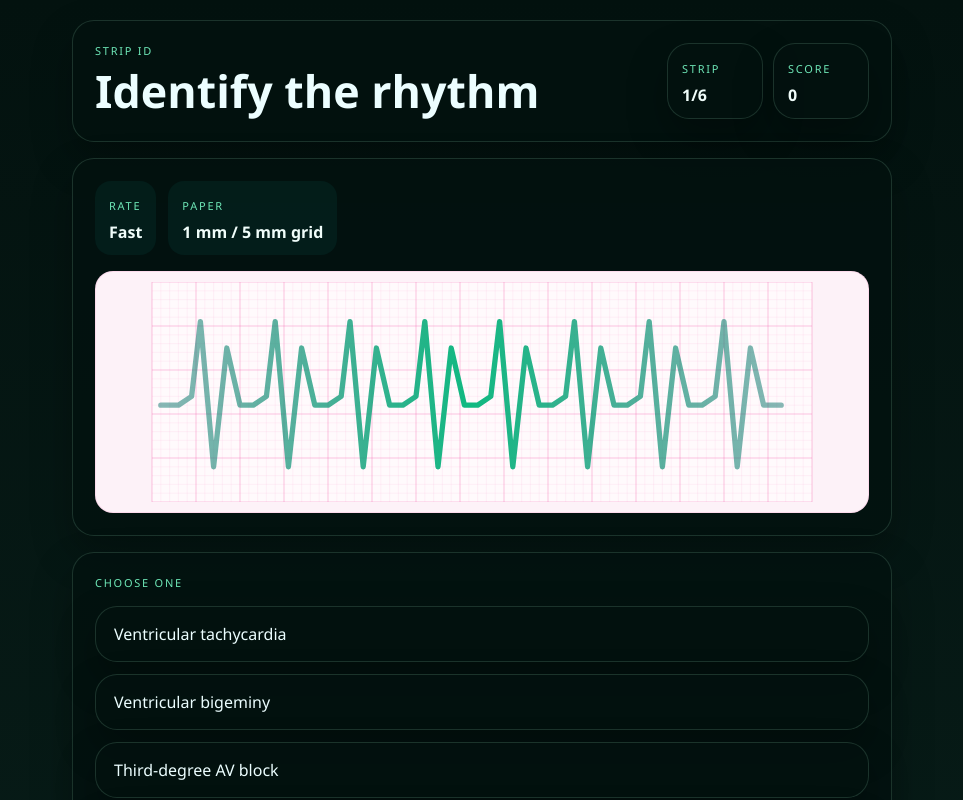
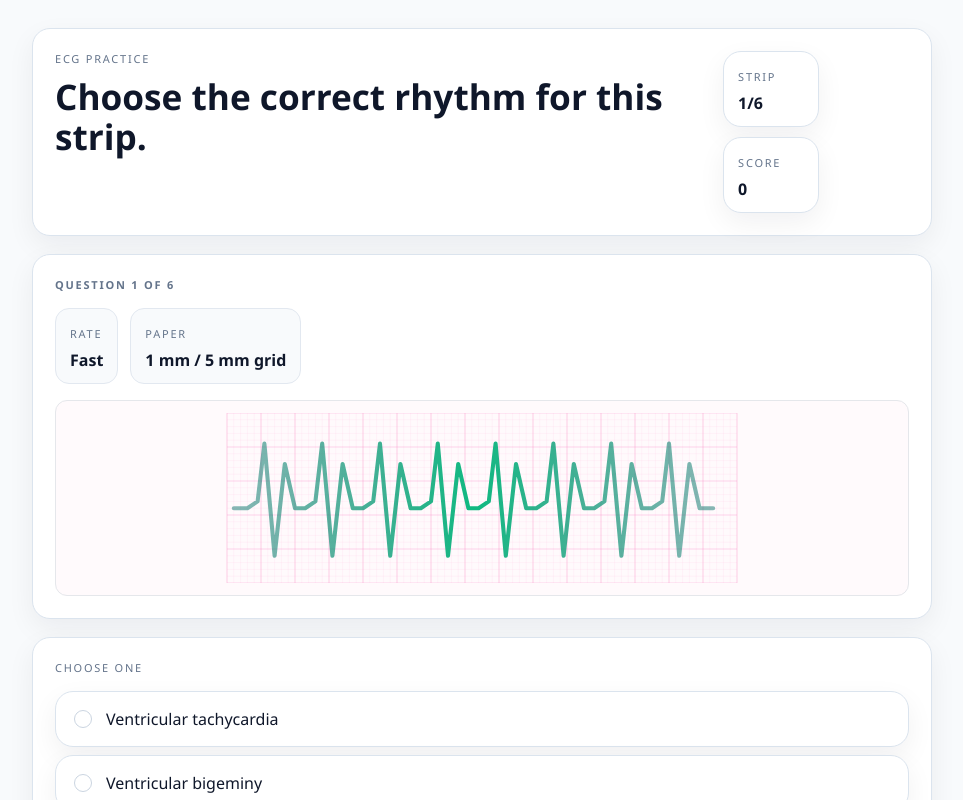
Before and after one commit to Mathewmoslow/vt-rhythm-game, a React (Vite) app: page / in a window 1280 px wide. Shown: the top 800 px of the page, without its empty margins (158-1121 px from the left). Built offline with nearby package versions, Linux system fonts and the light colour scheme.

Commit message:
Make quiz UI resemble practice test layout

```diff
--- a/src/App.jsx
+++ b/src/App.jsx
@@ -139,8 +139,8 @@ export default function App() {
       <div className="app-card">
         <header className="topbar">
           <div>
-            <div className="eyebrow">Strip ID</div>
-            <h1>Identify the rhythm</h1>
+            <div className="eyebrow">ECG Practice</div>
+            <h1>Choose the correct rhythm for this strip.</h1>
           </div>
           <div className="score-row">
             <ScorePill label="Strip" value={`${index + 1}/${strips.length}`} />
@@ -149,6 +149,7 @@ export default function App() {
         </header>
 
         <section className="strip-card">
+          <div className="prompt-line">Question {index + 1} of {strips.length}</div>
           <div className="strip-meta">
             <div className="meta-item">
               <span>Rate</span>
@@ -179,7 +180,8 @@ export default function App() {
                   onClick={() => choose(optionIndex)}
                   disabled={revealed}
                 >
-                  {option}
+                  <span className="option-radio" />
+                  <span>{option}</span>
                 </button>
               );
             })}
--- a/src/styles.css
+++ b/src/styles.css
@@ -1,8 +1,8 @@
 :root {
   font-family: "Avenir Next", "Segoe UI", sans-serif;
-  color: #ecfeff;
-  background: linear-gradient(180deg, #03120f 0%, #071b17 100%);
-  color-scheme: dark;
+  color: #0f172a;
+  background: #f8fafc;
+  color-scheme: light;
 }
 
 * {
@@ -27,14 +27,14 @@ button {
 
 .page-shell {
   min-height: 100vh;
-  padding: 20px;
+  padding: 28px 20px 40px;
 }
 
 .app-card {
-  max-width: 820px;
+  max-width: 900px;
   margin: 0 auto;
   display: grid;
-  gap: 16px;
+  gap: 18px;
 }
 
 .topbar,
@@ -43,10 +43,10 @@ button {
 .score-pill,
 .result-card,
 .option-button {
-  border: 1px solid rgba(167, 243, 208, 0.15);
-  background: rgba(3, 18, 15, 0.82);
-  border-radius: 22px;
-  box-shadow: 0 18px 40px rgba(0, 0, 0, 0.28);
+  border: 1px solid #dbe4ee;
+  background: #ffffff;
+  border-radius: 18px;
+  box-shadow: 0 10px 28px rgba(15, 23, 42, 0.06);
 }
 
 .topbar,
@@ -64,17 +64,19 @@ button {
 
 .eyebrow,
 .score-pill span,
-.meta-item span {
+.meta-item span,
+.prompt-line {
   font-size: 11px;
   text-transform: uppercase;
   letter-spacing: 0.16em;
-  color: #6ee7b7;
+  color: #64748b;
 }
 
 .topbar h1 {
   margin: 10px 0 0;
-  font-size: clamp(2rem, 5vw, 2.8rem);
-  line-height: 1.04;
+  font-size: clamp(1.6rem, 4vw, 2.2rem);
+  line-height: 1.15;
+  color: #0f172a;
 }
 
 .score-row {
@@ -92,12 +94,16 @@ button {
 .meta-item strong {
   display: block;
   margin-top: 6px;
-  color: #f0fdfa;
+  color: #0f172a;
 }
 
 .strip-card {
   display: grid;
   gap: 16px;
+}
+
+.prompt-line {
+  font-weight: 700;
 }
 
 .strip-meta {
@@ -107,20 +113,21 @@ button {
 
 .meta-item {
   padding: 12px 14px;
-  border-radius: 16px;
-  background: rgba(15, 118, 110, 0.12);
+  border-radius: 14px;
+  background: #f8fafc;
+  border: 1px solid #e2e8f0;
 }
 
 .trace-box {
-  border-radius: 18px;
-  padding: 10px;
-  background: #fdf2f8;
-  border: 1px solid rgba(244, 114, 182, 0.18);
+  border-radius: 12px;
+  padding: 12px;
+  background: #fffafc;
+  border: 1px solid #e5e7eb;
 }
 
 .ecg-svg {
   width: 100%;
-  height: 220px;
+  height: 170px;
   display: block;
 }
 
@@ -145,44 +152,67 @@ button {
 
 .options-grid {
   display: grid;
-  gap: 12px;
+  gap: 8px;
 }
 
 .option-button {
   padding: 16px 18px;
   text-align: left;
-  color: #ecfeff;
-  transition: transform 0.15s ease, background 0.15s ease, border-color 0.15s ease;
+  color: #0f172a;
+  display: flex;
+  align-items: center;
+  gap: 14px;
+  transition: background 0.15s ease, border-color 0.15s ease;
 }
 
 .option-button:hover:not(:disabled) {
-  transform: translateY(-1px);
-  background: rgba(15, 118, 110, 0.18);
-  border-color: rgba(110, 231, 183, 0.3);
+  background: #f8fafc;
+  border-color: #cbd5e1;
+}
+
+.option-radio {
+  width: 18px;
+  height: 18px;
+  border-radius: 999px;
+  border: 1.6px solid #cbd5e1;
+  background: #ffffff;
+  flex: 0 0 auto;
 }
 
 .option-button.correct {
-  background: rgba(22, 163, 74, 0.18);
-  border-color: rgba(74, 222, 128, 0.35);
+  background: #f0fdf4;
+  border-color: #86efac;
 }
 
 .option-button.wrong {
-  background: rgba(185, 28, 28, 0.18);
-  border-color: rgba(248, 113, 113, 0.35);
+  background: #fef2f2;
+  border-color: #fca5a5;
+}
+
+.option-button.correct .option-radio {
+  border-color: #22c55e;
+  background: #dcfce7;
+}
+
+.option-button.wrong .option-radio {
+  border-color: #ef4444;
+  background: #fee2e2;
 }
 
 .result-card {
   padding: 18px;
+  background: #f8fafc;
 }
 
 .result-card p {
   margin: 0;
   line-height: 1.6;
+  color: #334155;
 }
 
 .clue-line {
   margin-top: 8px !important;
-  color: #a7f3d0;
+  color: #475569;
 }
 
 .next-button {
@@ -190,8 +220,8 @@ button {
   border: 0;
   border-radius: 16px;
   padding: 12px 18px;
-  background: linear-gradient(135deg, #0f766e 0%, #34d399 100%);
-  color: #ecfeff;
+  background: #fcd34d;
+  color: #1f2937;
   font-weight: 700;
 }
 
```
